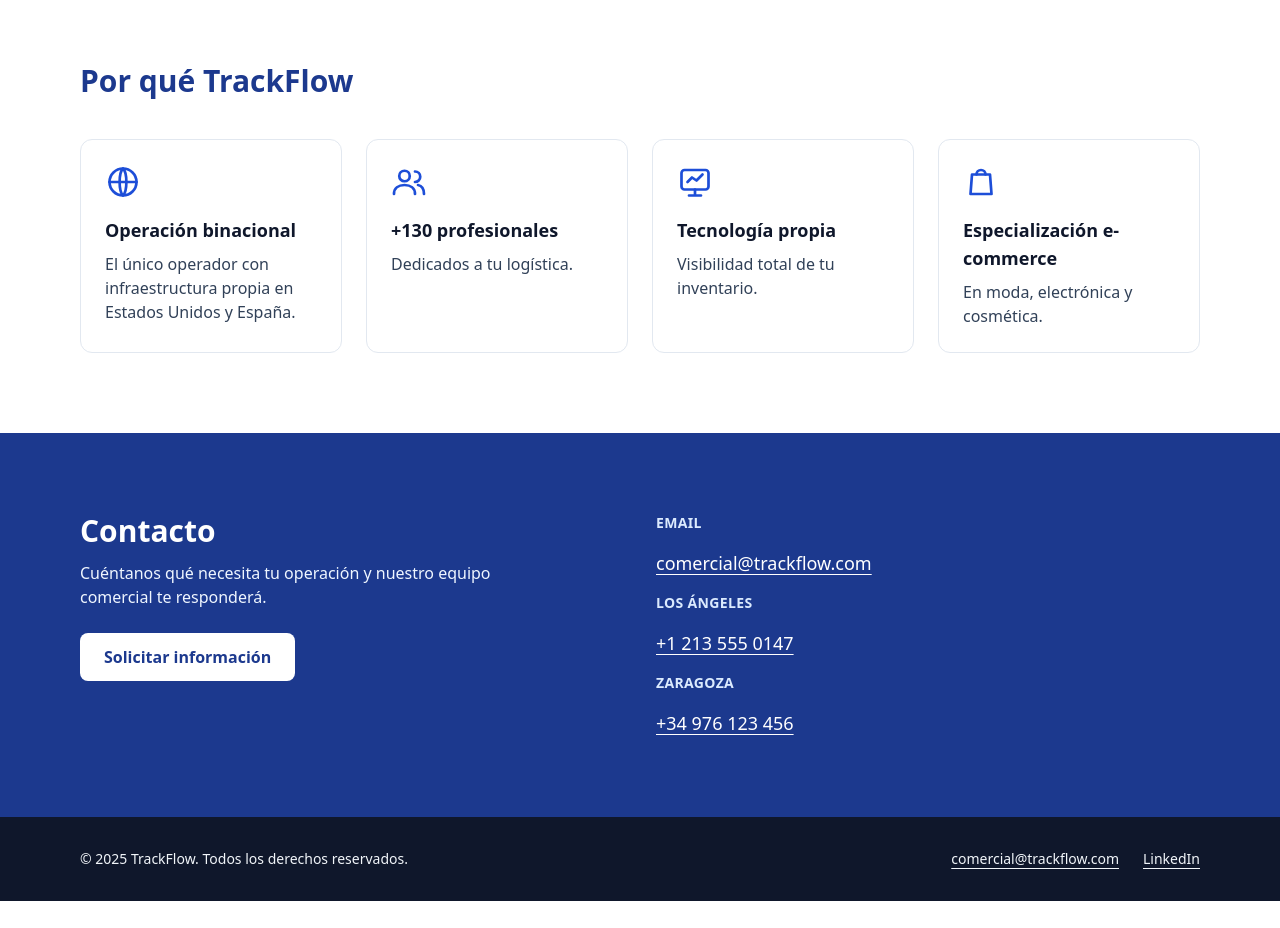
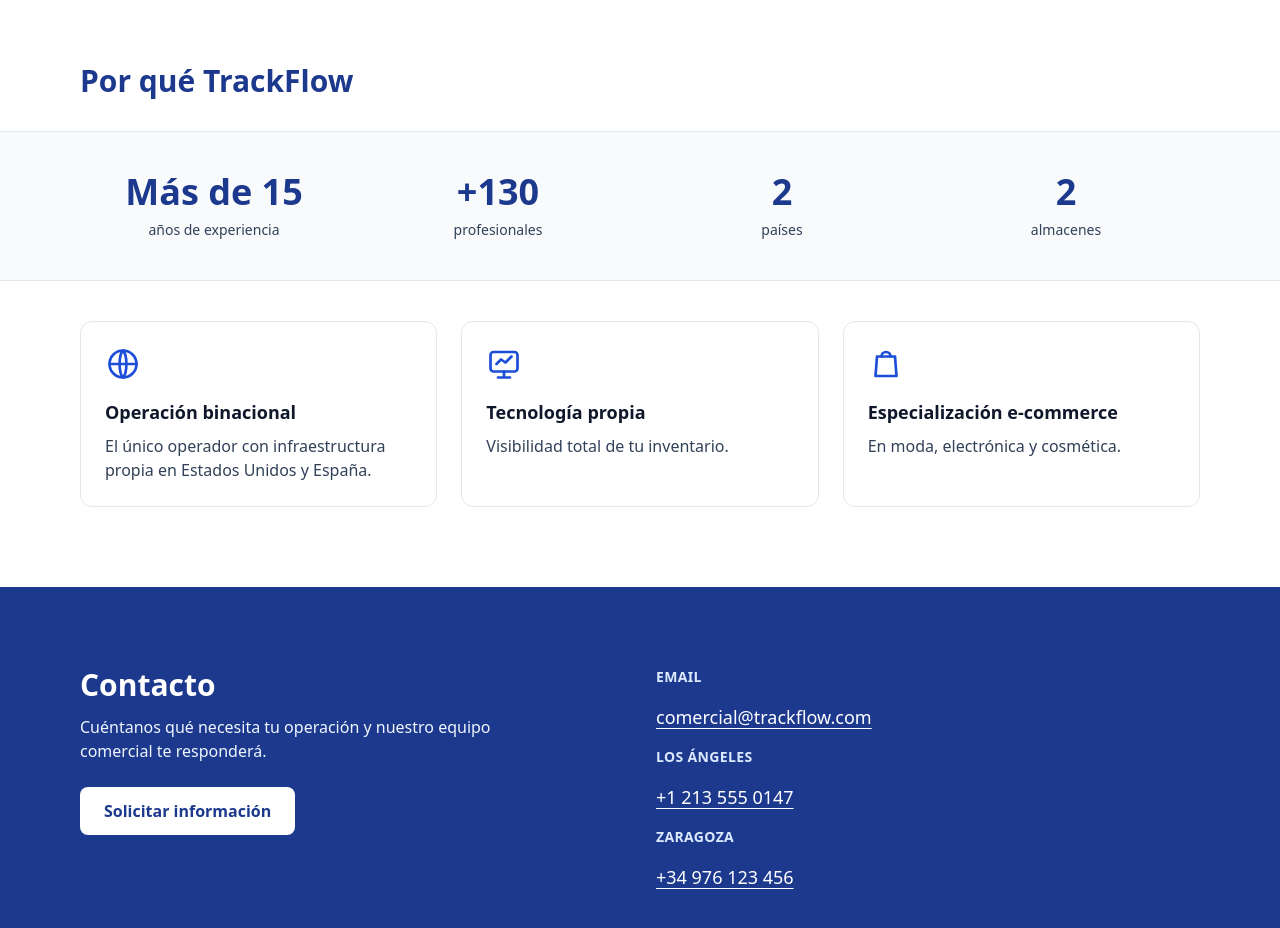
Before and after one commit to 4GeeksAcademy/elige-tu-empresa-jesus, a plain HTML site: page uis/website/index.html in a window 1280 px wide. Shown: the part 1580-2508 px from the top of the page. Before the commit the page ends 2481 px from the top, so only its background shows below. Drawn offline with nearby package versions, Linux system fonts and the light colour scheme.

Commit message:
feat: añadir franja de cifras en la sección "Por qué TrackFlow"

```diff
--- a/uis/website/index.html
+++ b/uis/website/index.html
@@ -314,7 +314,27 @@
             Por qué TrackFlow
           </h2>
         </header>
-        <ul class="mx-auto mt-10 grid max-w-6xl gap-6 px-4 sm:grid-cols-2 lg:grid-cols-4">
+        <div class="mt-8 border-y border-slate-200 bg-slate-50">
+          <dl class="mx-auto grid max-w-6xl grid-cols-2 gap-x-4 gap-y-8 px-4 py-8 text-center md:grid-cols-4 md:py-10">
+            <div class="flex flex-col gap-2">
+              <dt class="text-sm font-medium text-slate-700">años de experiencia</dt>
+              <dd class="order-first text-2xl font-extrabold text-blue-900 sm:text-3xl lg:text-4xl">Más de 15</dd>
+            </div>
+            <div class="flex flex-col gap-2">
+              <dt class="text-sm font-medium text-slate-700">profesionales</dt>
+              <dd class="order-first text-2xl font-extrabold text-blue-900 sm:text-3xl lg:text-4xl">+130</dd>
+            </div>
+            <div class="flex flex-col gap-2">
+              <dt class="text-sm font-medium text-slate-700">países</dt>
+              <dd class="order-first text-2xl font-extrabold text-blue-900 sm:text-3xl lg:text-4xl">2</dd>
+            </div>
+            <div class="flex flex-col gap-2">
+              <dt class="text-sm font-medium text-slate-700">almacenes</dt>
+              <dd class="order-first text-2xl font-extrabold text-blue-900 sm:text-3xl lg:text-4xl">2</dd>
+            </div>
+          </dl>
+        </div>
+        <ul class="mx-auto mt-10 grid max-w-6xl gap-6 px-4 md:grid-cols-3">
           <li>
             <article class="h-full rounded-xl border border-slate-200 p-6">
               <svg
@@ -335,27 +355,6 @@
               <p class="mt-2 text-slate-700">
                 El único operador con infraestructura propia en Estados Unidos y España.
               </p>
-            </article>
-          </li>
-          <li>
-            <article class="h-full rounded-xl border border-slate-200 p-6">
-              <svg
-                aria-hidden="true"
-                viewBox="0 0 24 24"
-                width="36"
-                height="36"
-                fill="none"
-                stroke="#1d4ed8"
-                stroke-width="1.8"
-                stroke-linecap="round"
-                stroke-linejoin="round"
-              >
-                <circle cx="9" cy="8" r="3.5" />
-                <path d="M2 20c0-4 3-6 7-6s7 2 7 6" />
-                <path d="M16 5a3.5 3.5 0 0 1 0 7M18 14c2.5.5 4 2.5 4 6" />
-              </svg>
-              <h3 class="mt-4 text-lg font-bold text-slate-900">+130 profesionales</h3>
-              <p class="mt-2 text-slate-700">Dedicados a tu logística.</p>
             </article>
           </li>
           <li>
```
